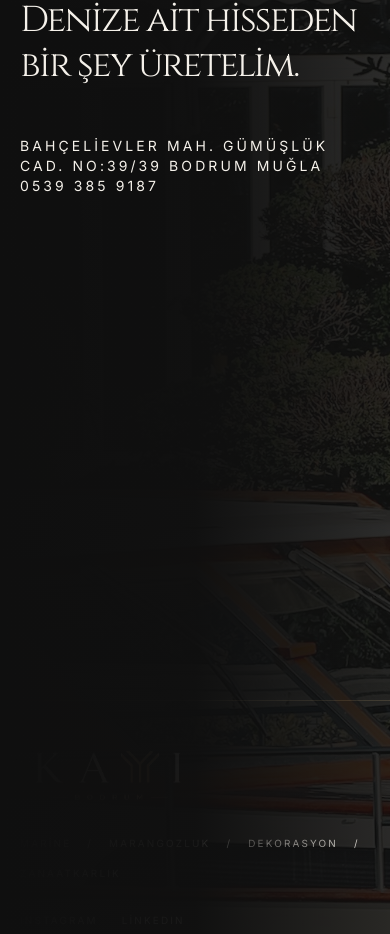
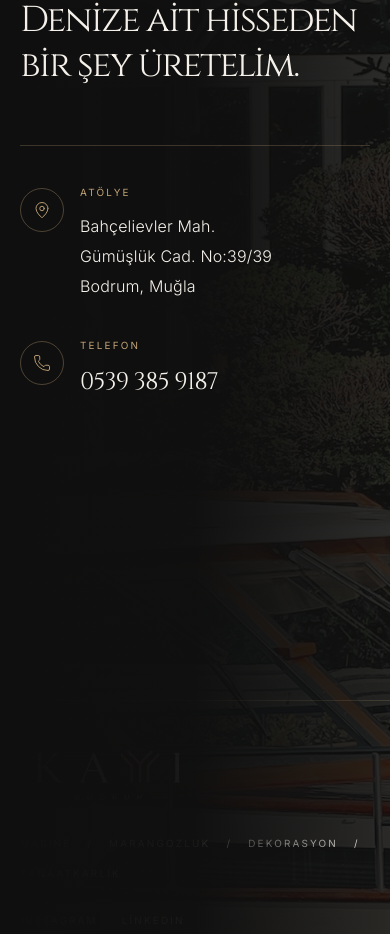
Before and after one commit to gcradg/kayibodrum, a Next.js app: page /projects/atelier-furniture-piece in a window 390 px wide. Shown: the part 4615-5549 px from the top of the page. Built offline with nearby package versions, Linux system fonts and the light colour scheme.

Commit message:
Style contact address and phone with labeled icon layout.
Split address into lines, serif phone link, bronze accents and scroll-in motion.

Co-authored-by: Cursor <cursoragent@cursor.com>

```diff
--- a/components/Contact.tsx
+++ b/components/Contact.tsx
@@ -1,9 +1,14 @@
 "use client";
 
 import Image from "next/image";
+import { motion } from "framer-motion";
+import { MapPin, Phone } from "lucide-react";
 import { useLanguage } from "@/lib/language";
 import MagneticButton from "./MagneticButton";
 import Footer from "./Footer";
+
+const PHONE_DISPLAY = "0539 385 9187";
+const PHONE_HREF = "tel:+905393859187";
 
 /** Şimdilik gizli; tekrar açmak için `true` yap. Form JSX aynen duruyor. */
 const CONTACT_FORM_ENABLED = false;
@@ -14,14 +19,20 @@ const copy = {
     title: "Let's craft something that belongs to the sea.",
     fields: ["Name", "Project Type"],
     message: "Message",
-    cta: "Start a Conversation"
+    cta: "Start a Conversation",
+    addressLabel: "Atelier",
+    phoneLabel: "Telephone",
+    addressLines: ["Bahçelievler Mah.", "Gümüşlük Cad. No:39/39", "Bodrum, Muğla"]
   },
   tr: {
     label: "İletişim",
     title: "Denize ait hisseden bir şey üretelim.",
     fields: ["Ad Soyad", "Proje Türü"],
     message: "Mesaj",
-    cta: "Görüşme Başlat"
+    cta: "Görüşme Başlat",
+    addressLabel: "Atölye",
+    phoneLabel: "Telefon",
+    addressLines: ["Bahçelievler Mah.", "Gümüşlük Cad. No:39/39", "Bodrum, Muğla"]
   }
 };
 
@@ -49,12 +60,46 @@ export default function Contact() {
           <h2 className="max-w-4xl font-serif text-4xl leading-tight tracking-[-0.05em] sm:text-5xl md:text-8xl">
             {t.title}
           </h2>
-          <div className="mt-12 space-y-4 text-sm uppercase tracking-label text-ivory/58">
-            <p>Bahçelievler Mah. Gümüşlük Cad. No:39/39 Bodrum Muğla</p>
-            <a href="tel:+905393859187" className="transition-colors hover:text-bronze focus-visible:text-bronze">
-              0539 385 9187
-            </a>
-          </div>
+          <motion.div
+            className="mt-14 max-w-2xl border-t border-bronze/25 pt-10"
+            initial={{ opacity: 0, y: 20 }}
+            whileInView={{ opacity: 1, y: 0 }}
+            viewport={{ once: true, margin: "-80px" }}
+            transition={{ duration: 0.7, ease: [0.22, 1, 0.36, 1] }}
+          >
+            <div className="grid gap-10 sm:grid-cols-2 sm:gap-12">
+              <div className="group flex gap-4">
+                <span className="mt-0.5 grid h-11 w-11 shrink-0 place-items-center rounded-full border border-bronze/35 text-bronze transition-colors duration-500 group-hover:border-bronze group-hover:bg-bronze/10">
+                  <MapPin size={18} strokeWidth={1.25} aria-hidden />
+                </span>
+                <div>
+                  <p className="text-[0.62rem] uppercase tracking-label text-bronze">{t.addressLabel}</p>
+                  <address className="mt-3 space-y-1 not-italic font-light text-base leading-relaxed tracking-[0.01em] text-ivory/78">
+                    {t.addressLines.map((line) => (
+                      <span key={line} className="block">
+                        {line}
+                      </span>
+                    ))}
+                  </address>
+                </div>
+              </div>
+
+              <div className="group flex gap-4 sm:border-l sm:border-bronze/15 sm:pl-12">
+                <span className="mt-0.5 grid h-11 w-11 shrink-0 place-items-center rounded-full border border-bronze/35 text-bronze transition-colors duration-500 group-hover:border-bronze group-hover:bg-bronze/10">
+                  <Phone size={18} strokeWidth={1.25} aria-hidden />
+                </span>
+                <div>
+                  <p className="text-[0.62rem] uppercase tracking-label text-bronze">{t.phoneLabel}</p>
+                  <a
+                    href={PHONE_HREF}
+                    className="mt-3 inline-block font-serif text-2xl tracking-[-0.03em] text-ivory transition-colors duration-300 hover:text-bronze focus-visible:text-bronze sm:text-[1.65rem]"
+                  >
+                    {PHONE_DISPLAY}
+                  </a>
+                </div>
+              </div>
+            </div>
+          </motion.div>
         </div>
 
         <form
```
